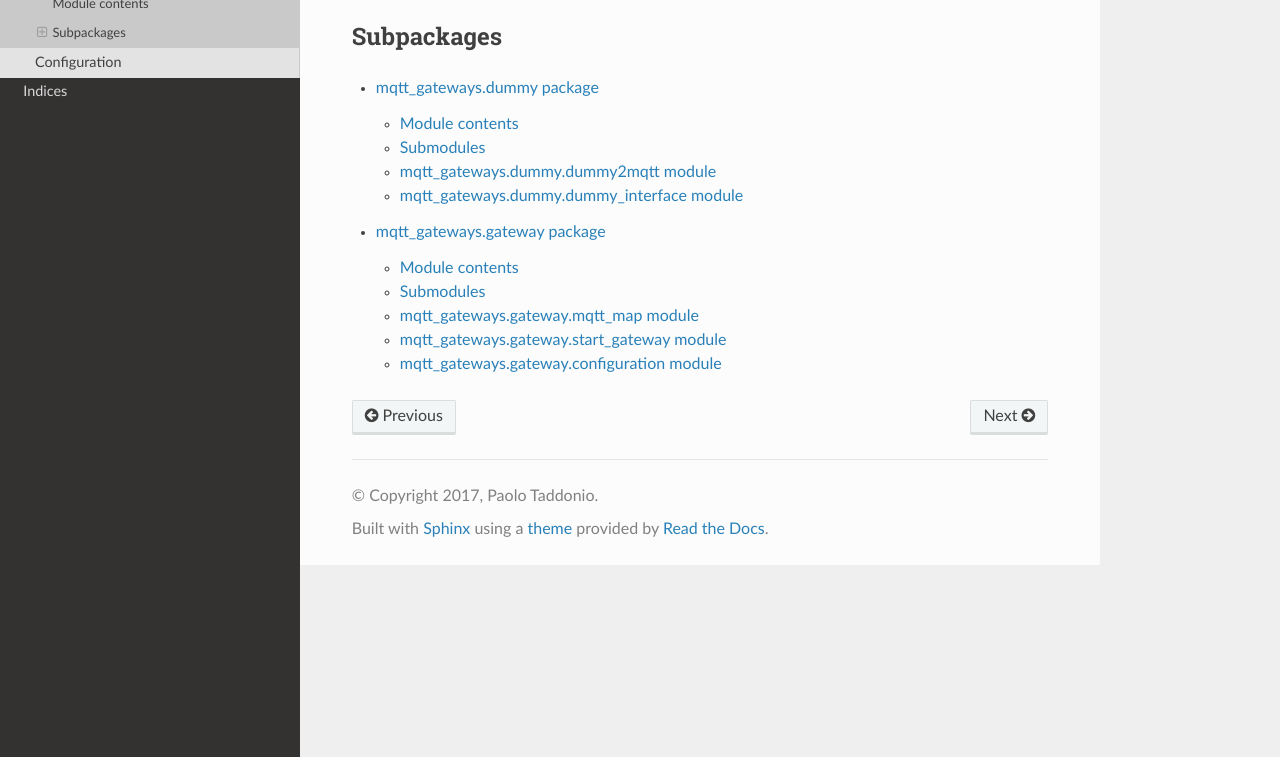
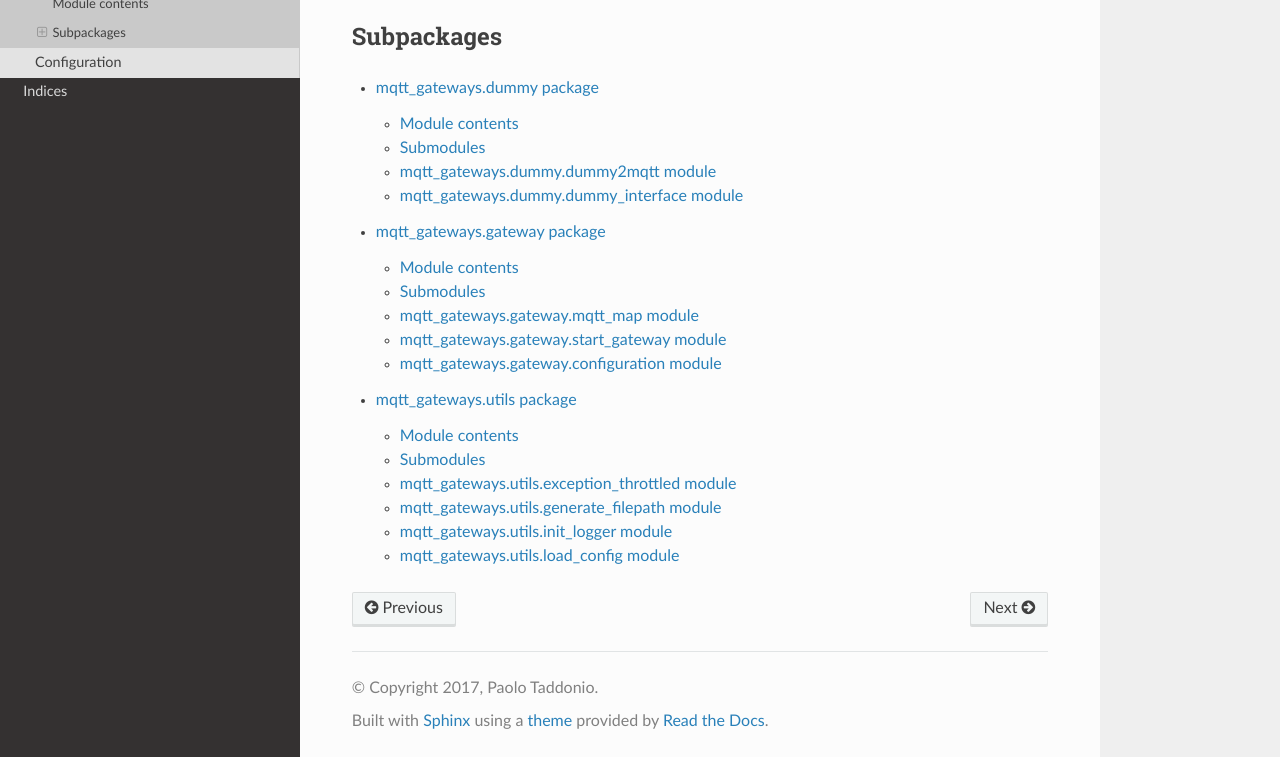
Before and after one commit to ppt000/mqtt_gateways, a Sphinx documentation site: the page built from docs/source/mqtt_gateways.rst, in a window 1280 px wide and 1077 px high, cut to the strip 320-1077 px from the top of the window. Built offline with Sphinx 7.4.7 and the Read the Docs theme 2.0.0, drawn with Linux system fonts in a browser that asks for light colours.

Commit message:
update docs

```diff
--- a/docs/source/mqtt_gateways.rst
+++ b/docs/source/mqtt_gateways.rst
@@ -16,3 +16,4 @@ Subpackages
 
     mqtt_gateways.dummy
     mqtt_gateways.gateway
+    mqtt_gateways.utils
--- /dev/null
+++ b/docs/source/mqtt_gateways.utils.rst
@@ -0,0 +1,45 @@
+mqtt\_gateways\.utils package
+=============================
+
+Module contents
+---------------
+
+.. automodule:: mqtt_gateways.utils
+    :members:
+    :undoc-members:
+    :show-inheritance:
+
+Submodules
+----------
+
+mqtt\_gateways\.utils\.exception\_throttled module
+--------------------------------------------------
+
+.. automodule:: mqtt_gateways.utils.exception_throttled
+    :members:
+    :undoc-members:
+    :show-inheritance:
+
+mqtt\_gateways\.utils\.generate\_filepath module
+------------------------------------------------
+
+.. automodule:: mqtt_gateways.utils.generate_filepath
+    :members:
+    :undoc-members:
+    :show-inheritance:
+
+mqtt\_gateways\.utils\.init\_logger module
+------------------------------------------
+
+.. automodule:: mqtt_gateways.utils.init_logger
+    :members:
+    :undoc-members:
+    :show-inheritance:
+
+mqtt\_gateways\.utils\.load\_config module
+------------------------------------------
+
+.. automodule:: mqtt_gateways.utils.load_config
+    :members:
+    :undoc-members:
+    :show-inheritance:
```
Also changed, not shown: 4 other files.
